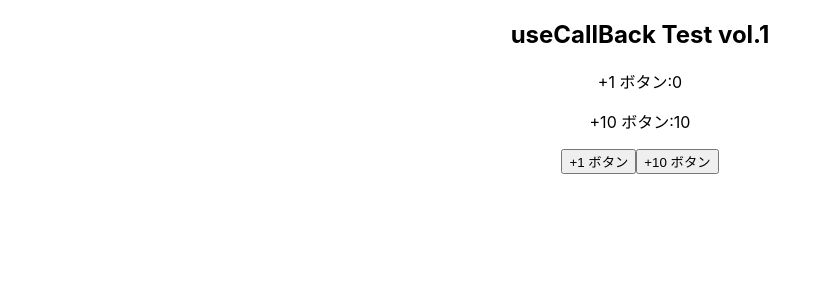
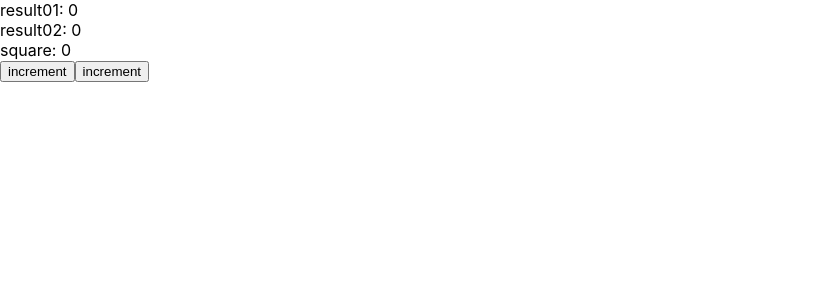
Before and after one commit to ryoshindo/react-tutorial, a React (Create React App) app in the folder react-hooks/: page / in a window 1280 px wide. Shown: the top 300 px of the page, without its empty margins (0-831 px from the left). Built offline with nearby package versions, Linux system fonts and the light colour scheme.

Commit message:
complete useMemo tutorial

```diff
--- a/react-hooks/src/index.js
+++ b/react-hooks/src/index.js
@@ -2,12 +2,13 @@ import React from 'react';
 import ReactDOM from 'react-dom/client';
 import './index.css';
 import App from './App';
+import UseMemo from './square';
 import reportWebVitals from './reportWebVitals';
 
 const root = ReactDOM.createRoot(document.getElementById('root'));
 root.render(
   <React.StrictMode>
-    <App />
+    <UseMemo />
   </React.StrictMode>
 );
 
--- /dev/null
+++ b/react-hooks/src/square.jsx
@@ -0,0 +1,28 @@
+import React, { useMemo, useState } from "react";
+
+const UseMemo = () => {
+    const [count01, setCount01] = useState(0)
+    const [count02, setCount02] = useState(0)
+
+    const result01 = () => setCount01(count01 + 1)
+    const result02 = () => setCount02(count02 + 1)
+
+    const square = useMemo(() => {
+        let i = 0
+        while(i < 200) i++
+
+        return count02 * count02
+    }, [count02])
+
+    return (
+        <>
+            <div>result01: {count01}</div>
+            <div>result02: {count02}</div>
+            <div>square: {square}</div>
+            <button onClick={result01}>increment</button>
+            <button onClick={result02}>increment</button>
+        </>
+    )
+}
+
+export default UseMemo
```
